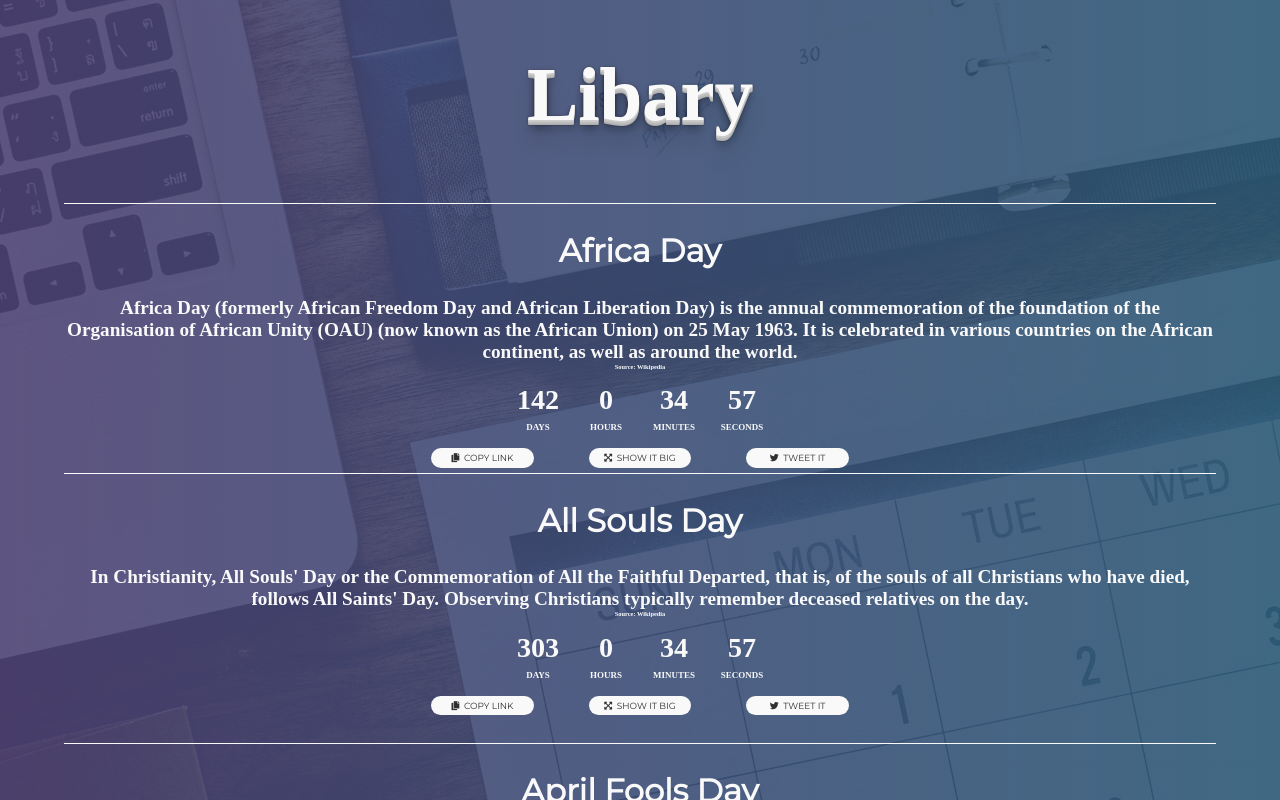
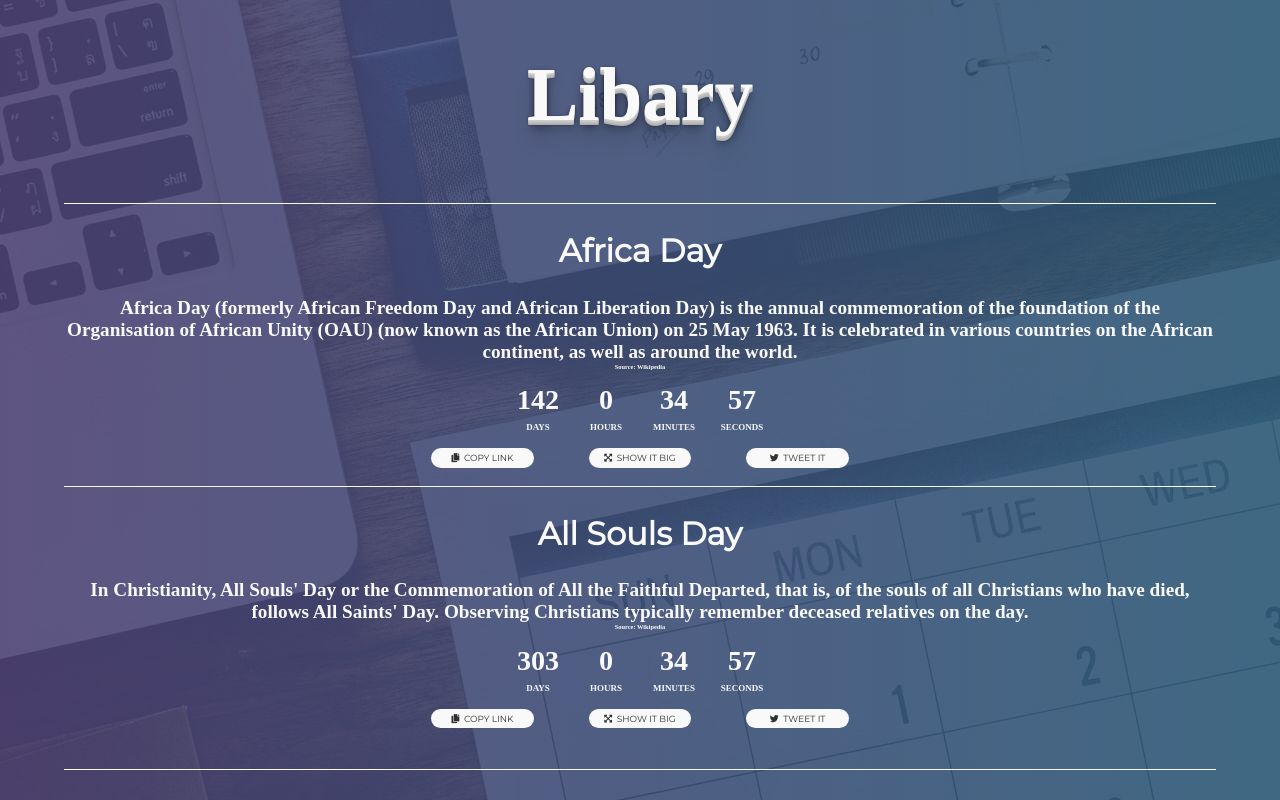
Before and after one commit to SebSquared/CountTheDay, a plain HTML site: page libary.html in a window 1280 px wide. Drawn offline with Linux system fonts and the light colour scheme; a web font is replaced by a local one.

Commit message:
Update libary.css

```diff
--- a/css/libary.css
+++ b/css/libary.css
@@ -109,7 +109,7 @@ button
 {
   display: block;
   position: relative;
-  height: 21vw;
+  height: 22vw;
   width: 90%;
   left: 0;
   right: 0;
```
